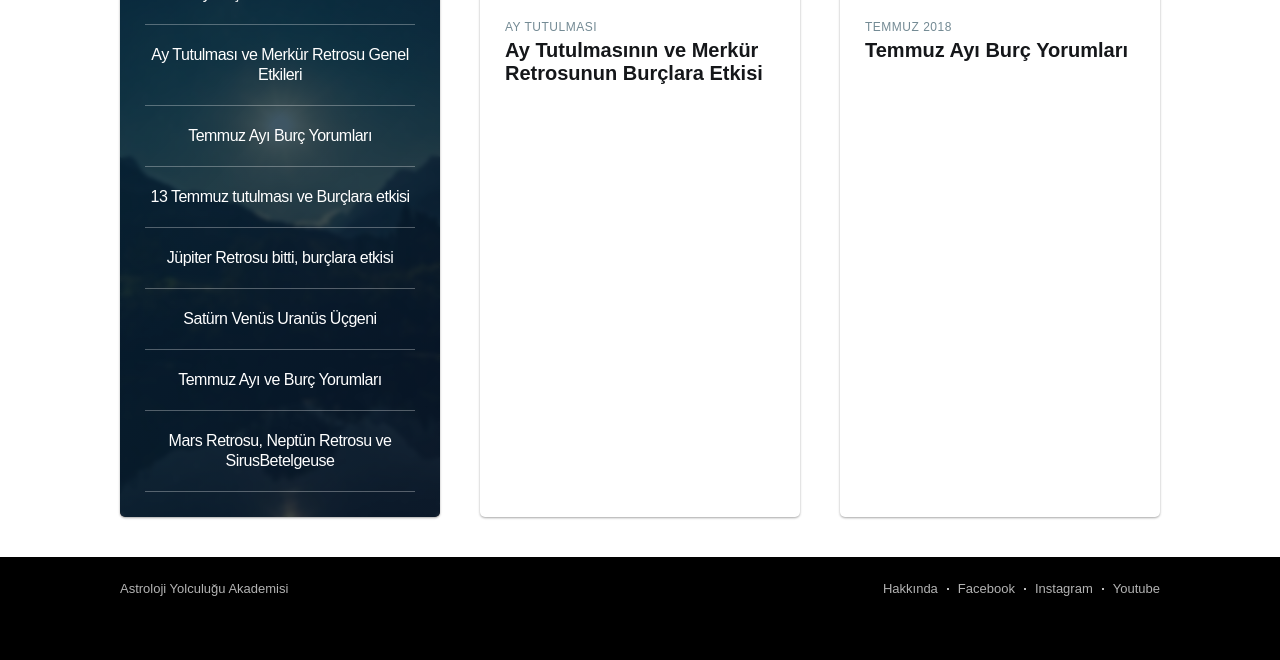
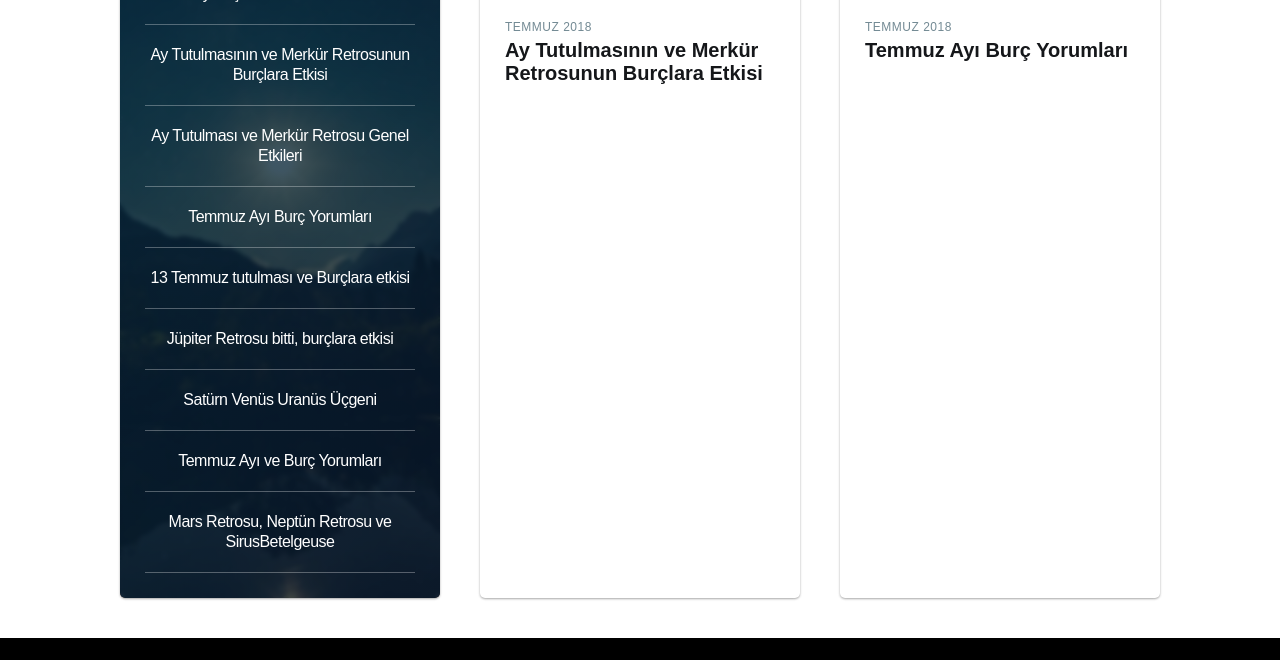
Before and after one commit to astrylcs/astrylcs.github.io, a Jekyll site: the page built from _posts/2018-07-25-ay-tutulmasi.md, in a window 1280 px wide and 900 px high, scrolled down 1551 px, cut to the strip 240-900 px from the top of the window. Built offline with Jekyll 4.4.1, drawn with Linux system fonts in a browser that asks for light colours.

Commit message:
Update 2018-07-26-tutulma-burc.md

```diff
--- a/_posts/2018-07-26-tutulma-burc.md
+++ b/_posts/2018-07-26-tutulma-burc.md
@@ -1,6 +1,6 @@
 ---
 image: zodiac
-tag: AY TUTULMASI
+tag: TEMMUZ 2018
 title: Ay Tutulmasının ve Merkür Retrosunun Burçlara Etkisi
 ---
 
```
